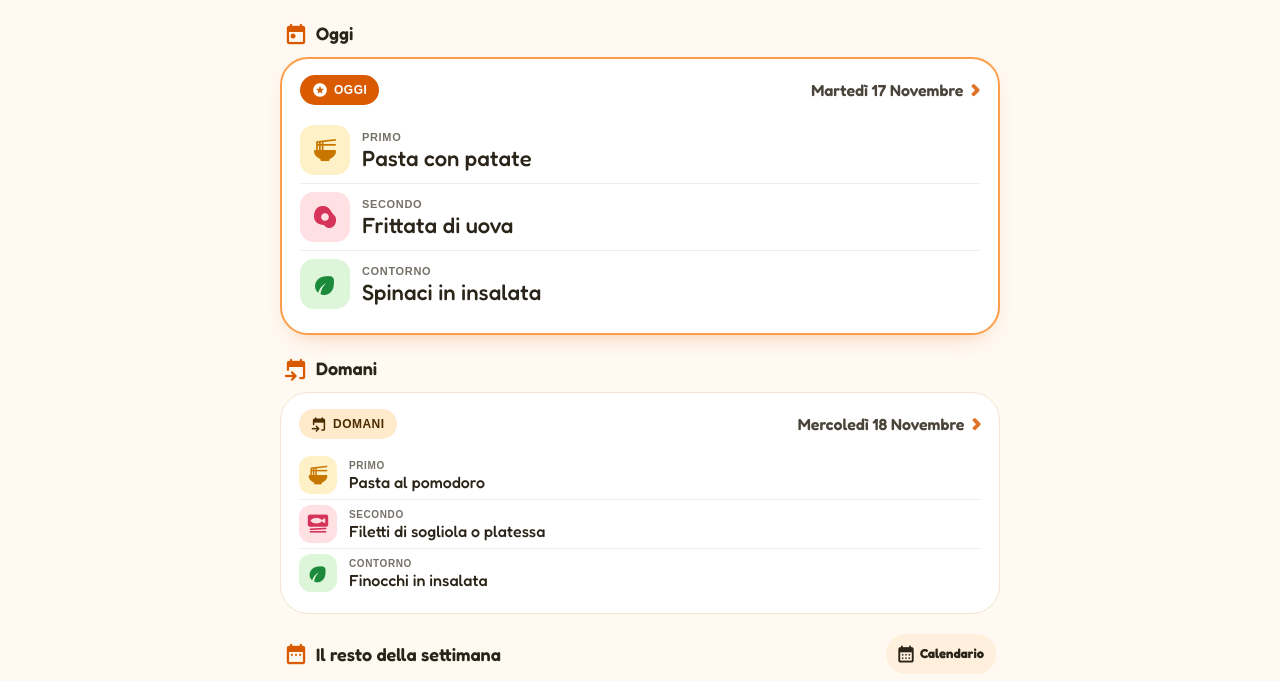
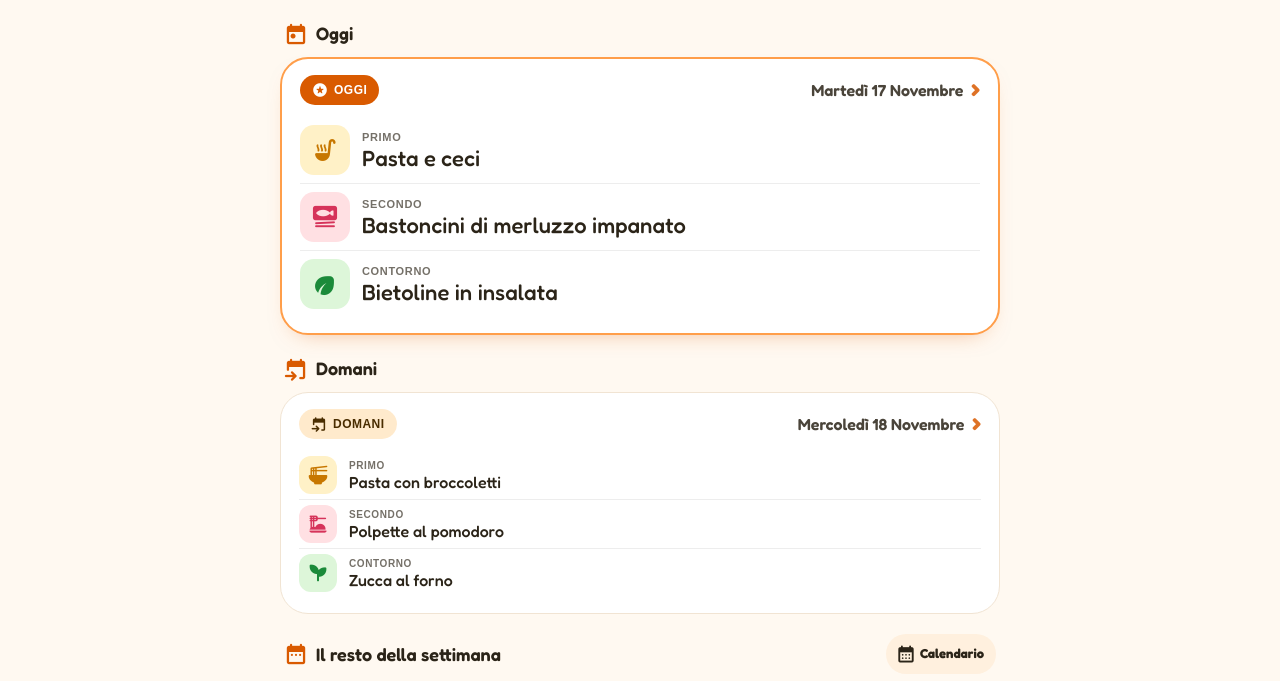
Before and after one commit to Ladder1111/mensa_scuola_sorrento, a plain HTML site: page index.html in a window 1280 px wide. Shown: the part 77-758 px from the top of the page. Drawn offline with nearby package versions, Linux system fonts and the light colour scheme.

Commit message:
Add files via upload

```diff
--- a/index.html
+++ b/index.html
@@ -1608,8 +1608,13 @@
             selectedDayIndex: initialDayIndex
         };
 
+        // Lunedì 2 novembre 2026 = 1ª settimana di riferimento del ciclo
+        const CYCLE_ANCHOR_MONDAY = new Date(2026, 10, 2);
+
         function getMenuWeekNumber(offset) {
-            return (((1 + offset) % 4) + 4) % 4 + 1;
+            const targetMonday = getDateForSlot(offset, 0);
+            const diffWeeks = Math.round((targetMonday - CYCLE_ANCHOR_MONDAY) / (7 * 86400000));
+            return (((diffWeeks % 4) + 4) % 4) + 1;
         }
 
         function getDateForSlot(weekOffset, dayIndex) {
```
